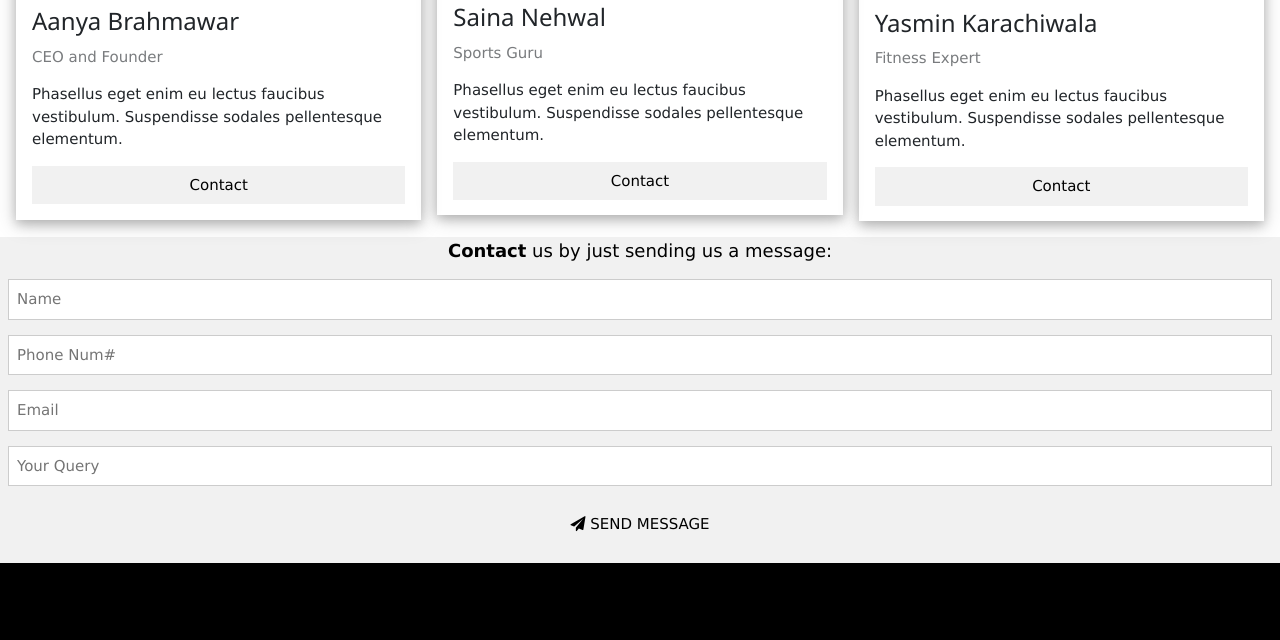
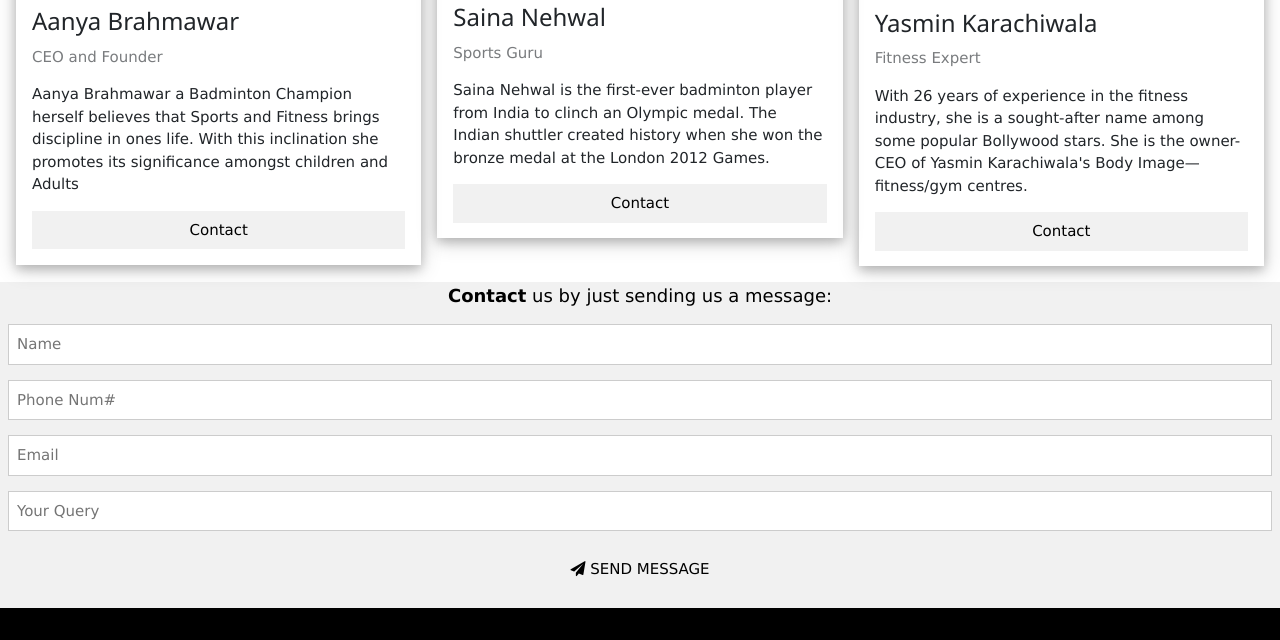
Before and after one commit to PriyankaBrahmawar/sportsWebsiteForCodingal, a plain HTML site: page index.html in a window 1280 px wide. Shown: the part 2009-2649 px from the top of the page. Drawn offline with nearby package versions, Linux system fonts and the light colour scheme.

Commit message:
Update index.html
Added desc for aanya saina nd yasim

```diff
--- a/index.html
+++ b/index.html
@@ -84,7 +84,7 @@
         <div class="w3-container">
           <h3>Aanya Brahmawar</h3>
           <p class="w3-opacity">CEO and Founder</p>
-          <p>Phasellus eget enim eu lectus faucibus vestibulum. Suspendisse sodales pellentesque elementum.</p>
+          <p>Aanya Brahmawar a Badminton Champion herself believes that Sports and Fitness brings discipline in ones life. With this inclination she promotes its significance amongst children and Adults </p>
           <p><button class="w3-button w3-light-grey w3-block">Contact</button></p>
         </div>
       </div>
@@ -96,7 +96,7 @@
         <div class="w3-container">
           <h3>Saina Nehwal</h3>
           <p class="w3-opacity">Sports Guru</p>
-          <p>Phasellus eget enim eu lectus faucibus vestibulum. Suspendisse sodales pellentesque elementum.</p>
+          <p>Saina Nehwal is the first-ever badminton player from India to clinch an Olympic medal. The Indian shuttler created history when she won the bronze medal at the London 2012 Games. </p>
           <p><button class="w3-button w3-light-grey w3-block">Contact</button></p>
         </div>
       </div>
@@ -108,7 +108,7 @@
         <div class="w3-container">
           <h3>Yasmin Karachiwala</h3>
           <p class="w3-opacity">Fitness Expert</p>
-          <p>Phasellus eget enim eu lectus faucibus vestibulum. Suspendisse sodales pellentesque elementum.</p>
+          <p>With 26 years of experience in the fitness industry, she is a sought-after name among some popular Bollywood stars. She is the owner-CEO of Yasmin Karachiwala's Body Image—fitness/gym centres.</p>
           <p><button class="w3-button w3-light-grey w3-block">Contact</button></p>
         </div>
       </div>
```
